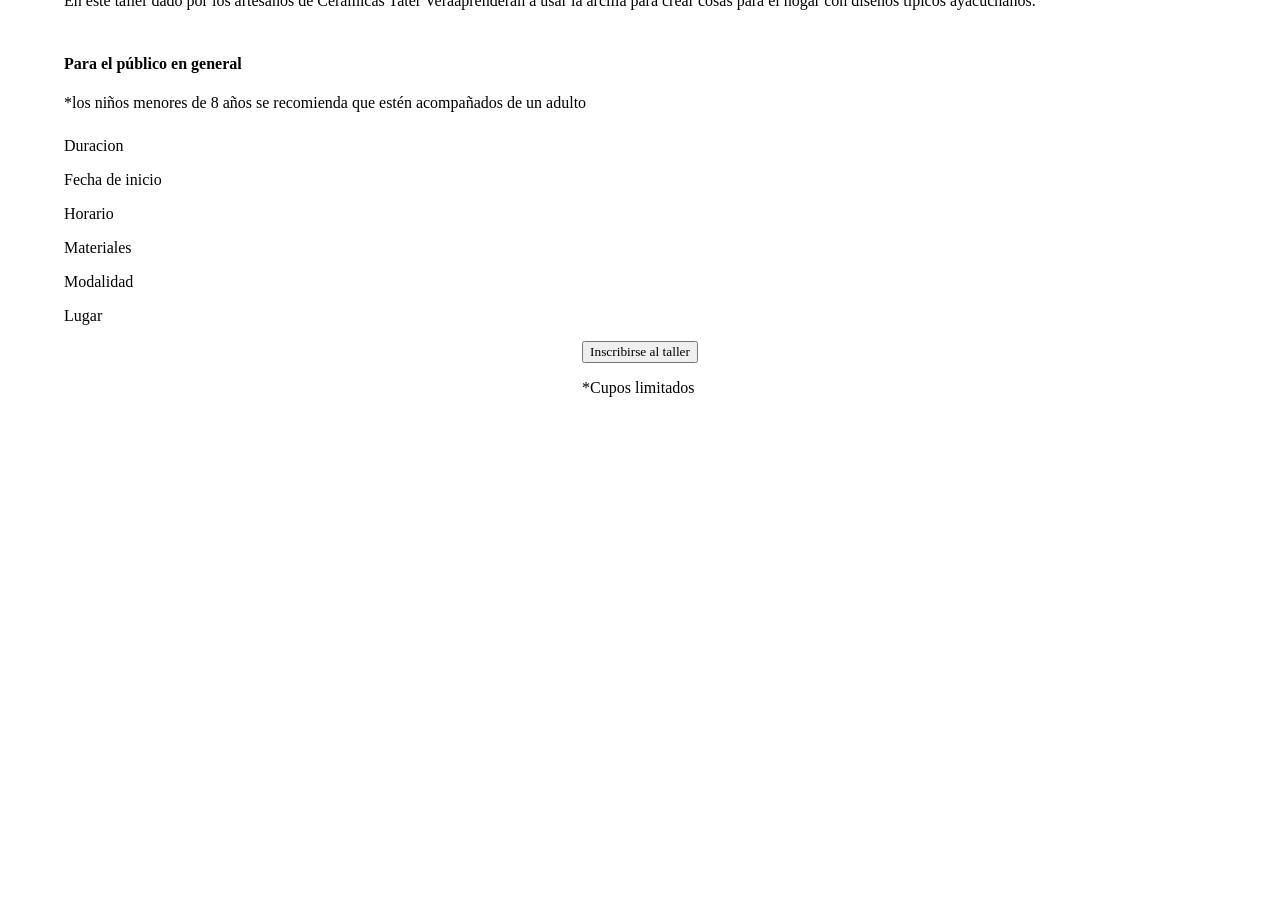
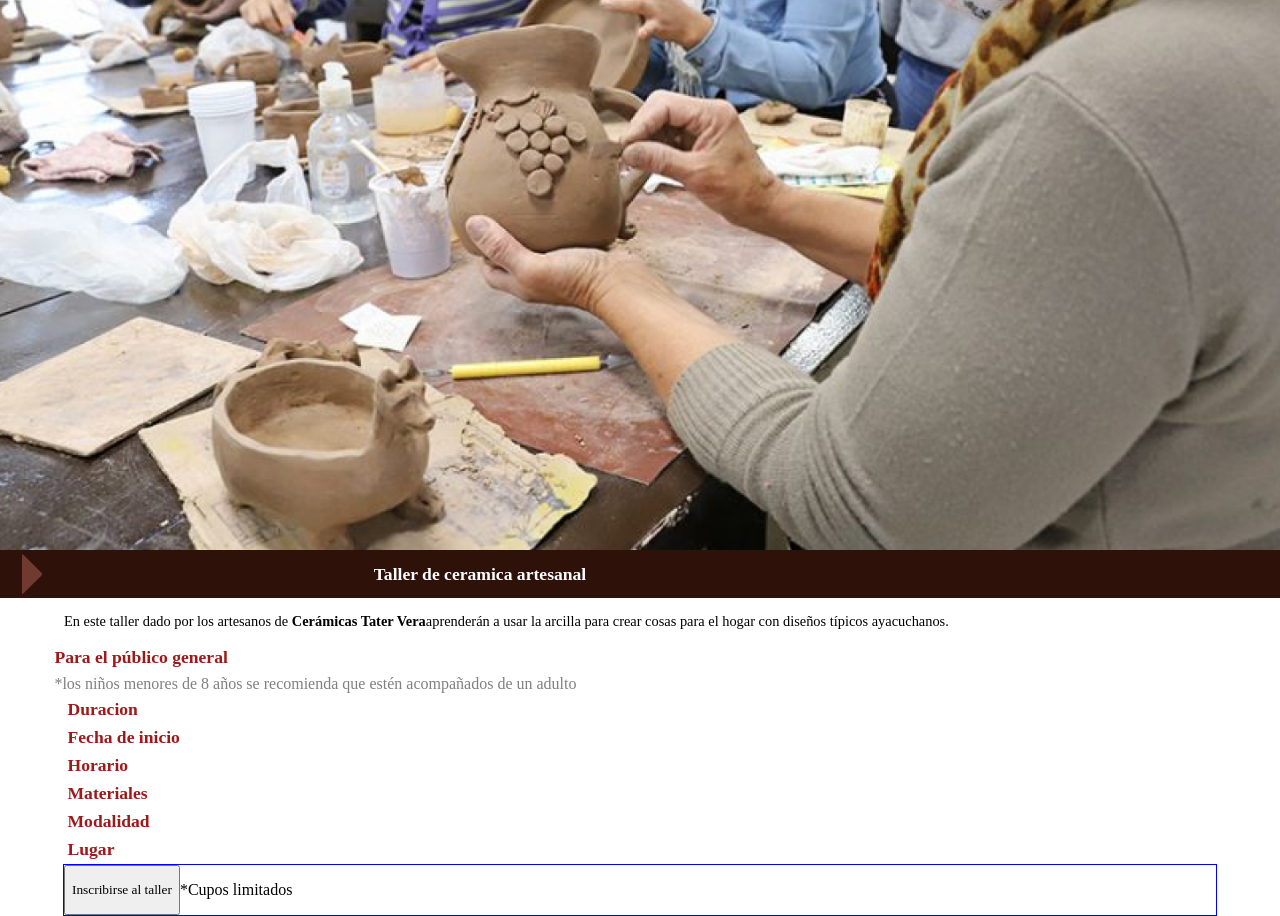
Before and after one commit to Thewilliamg/proyectoFinalExpress, a React (Vite) app: page /workshops/info in a window 1280 px wide. Shown: the part 400-1316 px from the top of the page. Before the commit the page ends 813 px from the top, so only its background shows below. Built offline with nearby package versions, Linux system fonts and the light colour scheme; the HTML template or start-up script is replaced by a standard one; a web font is replaced by a local one.

Commit message:
feat: :construction: Page number 28 under construction
The structure and design of each element of the page continues to be improved.

```diff
--- a/src/pages/home/components/workshops/info/WorkshopsInfo.jsx
+++ b/src/pages/home/components/workshops/info/WorkshopsInfo.jsx
@@ -1,6 +1,6 @@
 import "./workshopsInfo.css";
 import BackArrow from "../../../../components/backArrow";
-import imagePage28 from "/img/imagePage28.svg";
+import imagePage28 from "/img/imagePage28.png";
 import rectanglePage28 from "/img/rectanglePage28.svg";
 
 export default function WorkshopsInfo() {
@@ -28,33 +28,37 @@ export default function WorkshopsInfo() {
             </div>
         </div>
         <div className="informacion-workshopsInfo">
+
             <div className="box-firstText-workshopsInfo">
             <p>
-            En este taller dado por los artesanos de <span>Cerámicas Tater Vera</span>
+                En este taller dado por los artesanos de <b>Cerámicas Tater Vera</b>
                 aprenderán a usar la arcilla para crear cosas para el hogar con
                 diseños típicos ayacuchanos.
             </p>
             </div>
+
             <div className="box-info-workshopsInfo">
-          <h4>Para el público en general</h4>
-          <p>
-            *los niños menores de 8 años se recomienda que estén acompañados de
-            un adulto
-          </p>
+                <div>
+                    <p className="colorTitule">Para el público general</p>
+                    <p className="colorText">*los niños menores de 8 años se recomienda que estén acompañados de un adulto</p>
                 </div>
+            </div>
+
             <div className="box-list-workshopsInfo">
                 {span.map((text, index) => {
                     return (
-              <p key={text}>
+                    <p className="colorTitule" key={text}>
                         <span>{text}</span>
                     </p>
                     );
                 })}
             </div>
-        <div>
+
+            <div className="box-button-workshopsInfo">
                 <button>Inscribirse al taller</button>
                 <p>*Cupos limitados</p>
             </div>
+
         </div>
     </div>
   );
--- a/src/pages/home/components/workshops/info/workshopsInfo.css
+++ b/src/pages/home/components/workshops/info/workshopsInfo.css
@@ -2,13 +2,12 @@
     display: flex;
     flex-direction: column;
     width: 100%;
-    height: 100vh;
+    height: 100%;
 }
 
 .box-BackArrow {
     position: absolute;
     left: 0;
-    /* border: 1px solid blue; */
 }
 
 .image-workshopsInfo {
@@ -18,6 +17,7 @@
 }
 
 .image-workshopsInfo img {
+    display: flex;
     width: 100%;
     height: 100%;
     object-fit: cover;
@@ -26,7 +26,7 @@
 .titule-workshopsInfo {
     display: flex;
     width: 100%;
-    height: 7vh;
+    height: 6vh;
     background: #2E1108;
     color: white;
     align-items: center;
@@ -36,7 +36,7 @@
     position: absolute;
     object-fit: contain;
     width: 5%;
-    height: 6%;
+    height: 5%;
     left: 0;
 }
 
@@ -52,22 +52,63 @@
 .informacion-workshopsInfo {
     display: flex;
     width: 100%;
-    height: 80vh;
+    height: 60%;
     flex-direction: column;
-    justify-content: center;
     align-items: center;
 }
 
 .box-firstText-workshopsInfo {
     width: 90%;
     height: 20%;
+    font-size: 0.9em;
+    justify-content: center;
+    align-items: center;
 }
 
 .box-info-workshopsInfo {
-    width: 90%;
-    height: 20%;
+    display: flex;
+    width: 92%;
+    flex-direction: column;
+    align-items: baseline;
+    justify-content: start;
+}
+
+.box-info-workshopsInfo div {
+    display: flex;
+    width: 100%;
+    height: 90%;
+    flex-direction: column;
+    /* padding-top: 0.2rem; */
+}
+
+.box-info-workshopsInfo div p {
+    margin: 0.2rem;
 }
 
 .box-list-workshopsInfo {
+    display: flex;
     width: 90%;
+    height: 30%;
+    flex-direction: column;
 }
+
+.box-list-workshopsInfo p {
+    margin: 0.2em;
+}
+
+.box-button-workshopsInfo {
+    display: flex;
+    width: 90%;
+    height: 10%;
+    border: 1px solid blue;
+}
+
+.colorTitule {
+    font-size: 1.1em;
+    font-weight: 600;
+    color: #9D1A1A;
+}
+
+.colorText {
+    color: gray;
+}
```
Also changed, not shown: public/img/imagePage28.png (added), public/img/imagePage28.svg (deleted). Lines whose indentation alone changed are shown as unchanged.
